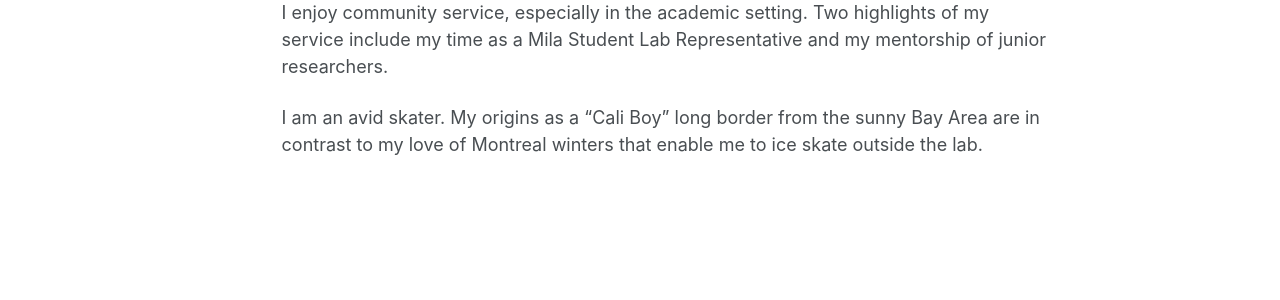
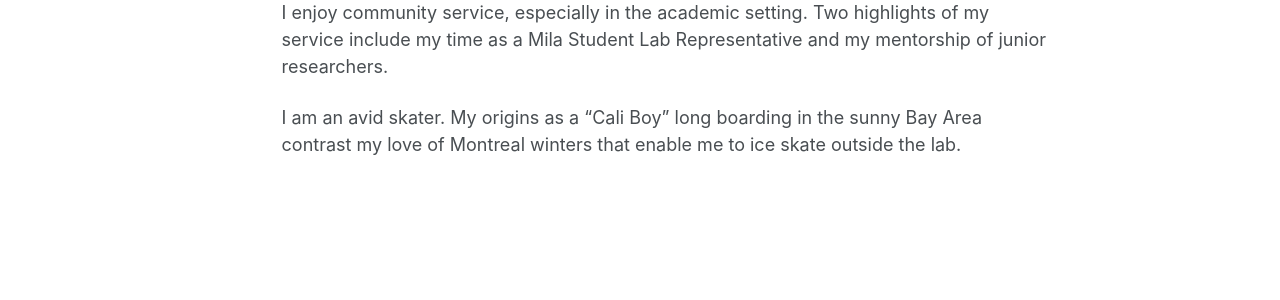
Before and after one commit to MuawizChaudhary/MuawizChaudhary.github.io, a Jekyll site: the page built from _pages/about.md, in a window 1280 px wide and 1159 px high. Shown: the part 597-897 px from the top of the window. Built offline with Jekyll 4.4.1, drawn with Linux system fonts in a browser that asks for light colours; some web fonts are replaced.

Commit message:
Update about.md

```diff
--- a/_pages/about.md
+++ b/_pages/about.md
@@ -15,4 +15,4 @@ I did my master's under Prof. Eugene Belilovsky at Concordia University and affi
 
 I enjoy community service, especially in the academic setting. Two highlights of my service include my time as a Mila Student Lab Representative and my mentorship of junior researchers.
 
-I am an avid skater. My origins as a "Cali Boy" long border from the sunny Bay Area are in contrast to my love of Montreal winters that enable me to ice skate outside the lab.
+I am an avid skater. My origins as a "Cali Boy" long boarding in the sunny Bay Area contrast my love of Montreal winters that enable me to ice skate outside the lab.
```
